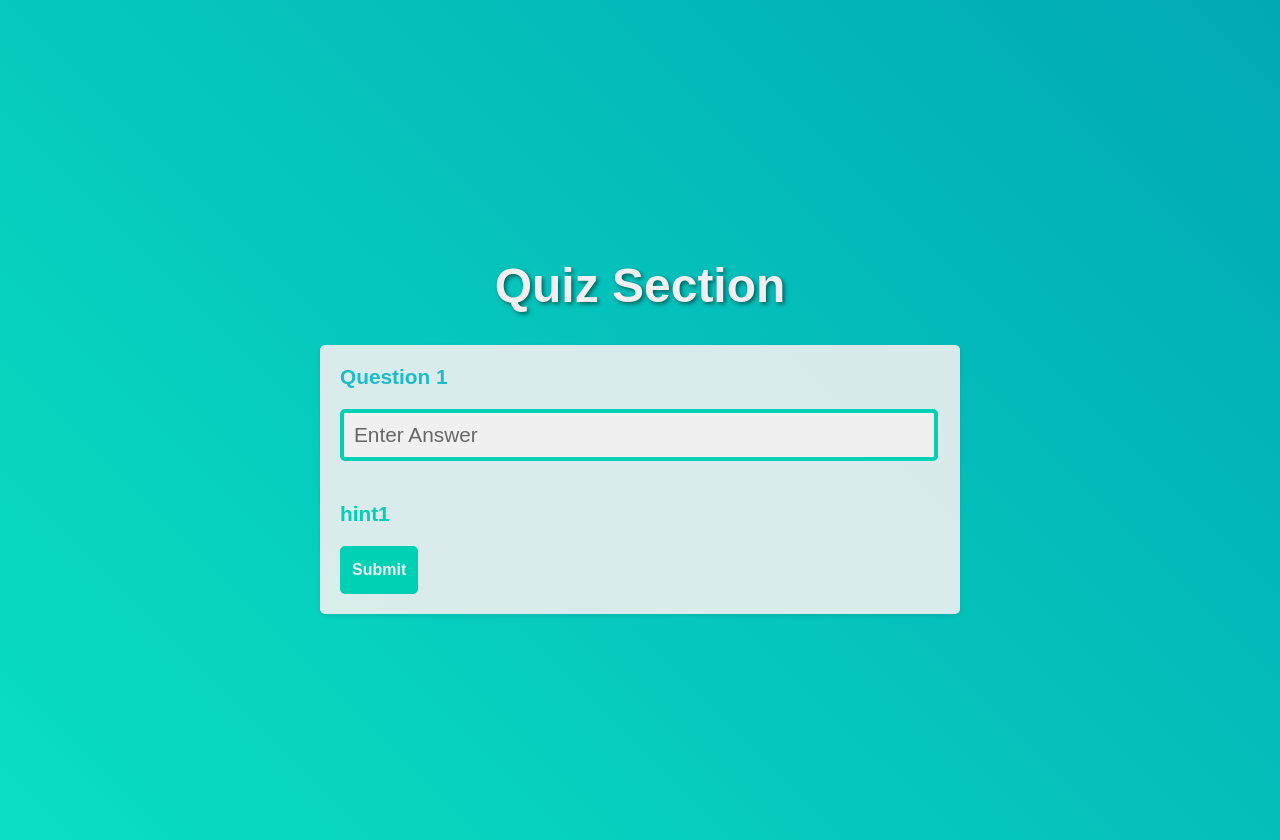
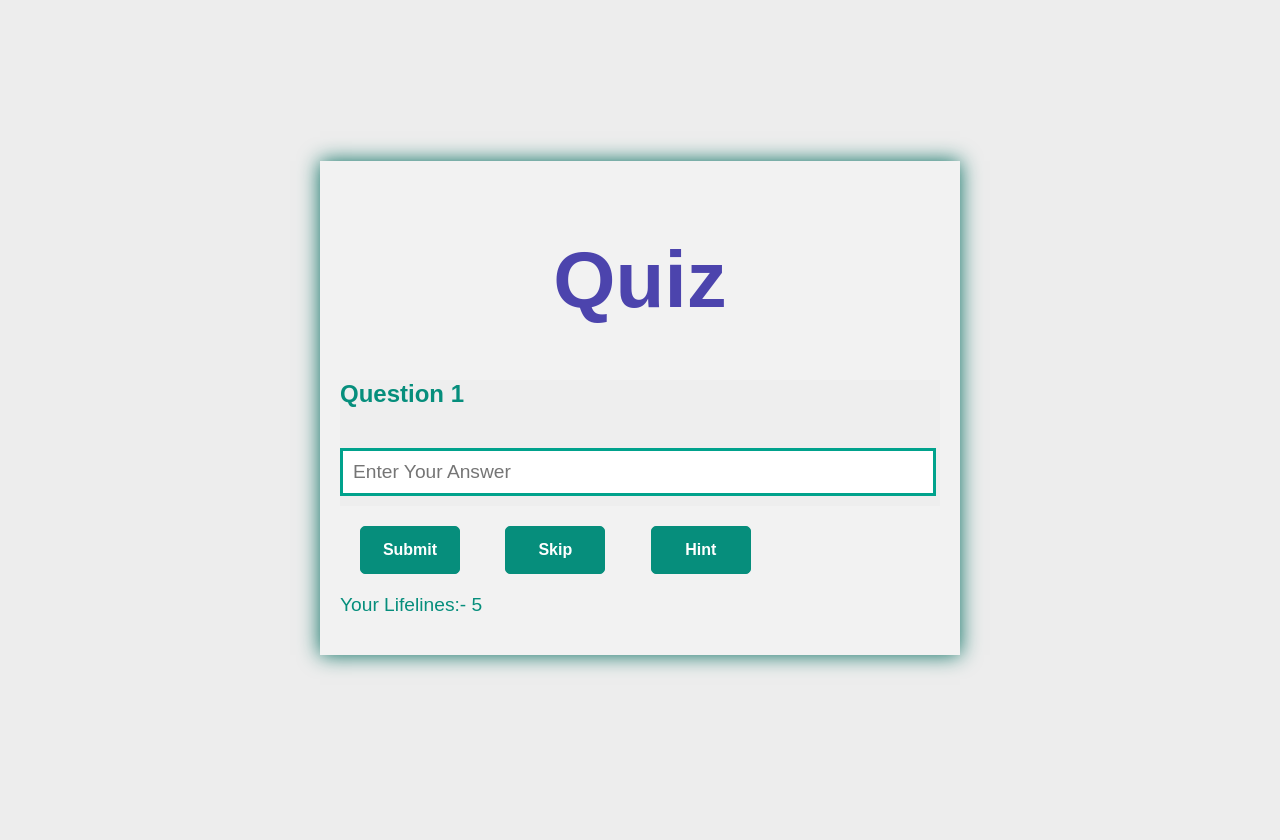
Before and after one commit to CyberTechPro/Techno-Fair-PT, a Node server app: page /quiz in a window 1280 px wide. After the commit the page ends 816 px from the top, so only its background shows below. Run offline with Node 20, Linux system fonts and the light colour scheme; some libraries are stand-ins or nearby versions.

Commit message:
Update quiz.hbs

```diff
--- a/template/views/quiz.hbs
+++ b/template/views/quiz.hbs
@@ -1,187 +1,305 @@
 <!DOCTYPE html>
-<html>
+<html lang="en">
   <head>
+    <meta charset="UTF-8" />
+    <meta name="viewport" content="width=device-width, initial-scale=1.0" />
+    <title>Document</title>
+    <style>
+      * {
+        font-family: "Titillium Web", sans-serif;
+      }
 
-  <style>
       body {
-  font-family: Arial, sans-serif;
-  margin: 0;
-  padding: 20px;
+        background-color: #ededed;
         height: 100vh;
-  background: linear-gradient(45deg, #09dfc2, #00a9b5);
-  background-repeat: no-repeat;
-  background-size: cover;
         display: flex;
         align-items: center;
         justify-content: center;
-  flex-direction: column;
-  filter: brightness(0.9) contrast(1.1);
+      }
+      .conatainer {
+        background-color: #f2f2f2;
+        width: 600px;
+        box-shadow: 0px 0px 20px #046d5f;
+        padding: 20px;
+      }
+      .questioncontainer {
+        background-color: #eeeeee;
+      }
+
+      h1 {
+        font-size: 4rem;
+        text-align: center;
+      }
+
+      #nextBtn {
+        display: none;
+      }
+
+      #correctAnswer {
+        display: none;
+      }
+
+      .btn {
+        background-color: #068e7c;
+        height: 3rem;
+        font-size: 1rem;
+        margin: 20px;
+        width: 100px;
+        padding: 10px;
+        color: #ffffff;
+        font-weight: 600;
+        font-family: "Mulish", sans-serif;
+        border-radius: 5px;
+        border: 1px solid #068e7c;
+        cursor: pointer;
+        transition: 0.3s;
+      }
+
+      .btn:hover {
+        background-color: transparent;
+        color: #068e7c;
+        transform: scale(0.8);
+      }
+
+      input[type="text"] {
+        margin: auto;
+        width: 95%;
+        margin: auto;
+        padding: 10px;
+        margin-bottom: 10px;
+        color: #009984;
+        border: solid 3px #00a28c;
+        font-size: 1.2rem;
+      }
+      input[type="text"]:focus {
+        outline: #068e7c;
+        border: solid 3px #068e7c;
+      }
+
+      .question {
+        font-size: 1.5rem;
+        color: #068e7c;
+        font-weight: 900;
+        padding-bottom: 40px;
       }
 
       h1 {
         text-align: center;
-  color: #fff;
-  font-size: 3rem;
-  text-shadow: 2px 2px 4px rgba(0, 0, 0, 0.5);
+        font-size: 5rem;
+        color: #4c44ad;
+        font-weight: 900;
       }
 
-#quiz-container {
-  max-width: 600px;
-  width: 600px;
-  margin: 0 auto;
-  background-color: rgba(255, 255, 255, 0.9);
-  padding: 20px;
-  border-radius: 5px;
-  box-shadow: 0 2px 5px rgba(0, 0, 0, 0.1);
+      div {
+        color: #068e7c;
+        font-size: 1.2rem;
+      }
+      a {
+        color: white;
+        text-decoration: none;
+      }
+      a:hover {
+        color: #068e7c;
+        text-decoration: none;
       }
 
-.question {
-  margin-bottom: 20px;
-  font-weight: bold;
-  font-size: 1.3rem;
-  color: #28cad9;
+      #back {
+        display: none;
       }
-
-.answer-input {
-  width: 95%;
-  padding: 10px;
-  font-size: 1.3rem;
-  border: 4px solid #09dfc2;
-  border-radius: 5px;
-  margin-bottom: 20px;
-  outline: none;
-  color: #28cad9;
-  font-size: 1.3rem;
-  transition: 0.3s;
-}
-
-.answer-input:focus{
-  border: 4px solid #00a9b5;
-}
-
-.hint{
-  color: #09dfc2;
-  font-size: 1.3rem;
-}
-.submit-button {
-    background-color: #09dfc2;
-        height: 3rem;
-        font-size: 1rem;
-    padding: 10px;
-    color: #ffffff;
-    font-weight: 600;
-    font-family: 'Mulish', sans-serif;
-    border-radius: 5px;
-    border: 2px solid #09dfc2;
-    cursor: pointer;
-    transition: .3s;
-}
-
-.submit-button:hover {
-      background-color: transparent;
-     color: #09dfc2;
-     transform: scale(0.8);
-}
-
-.result {
-  text-align: center;
-  margin-top: 20px;
-  font-weight: bold;
-  font-size: 20px;
-  color: #333;
-}
-
-
-@media  screen and (max-width:480px)and (orientation:portrait) {
-    .quiz-container{
+      @media screen and (max-width: 480px) and (orientation: portrait) {
+        .container {
           width: 280px;
-    }
-    .body{
-      font-size: 2rem;
         }
       }
 
-@media  screen and (max-width:600px)and (orientation:portrait) {
-    .quiz-container{
+      @media screen and (max-width: 600px) and (orientation: portrait) {
+        .container {
           width: 400px;
-    }
-        .body{
-      font-size: 2rem;
         }
       }
 
-@media  screen and (max-width:450px)and (orientation:portrait) {
-    .quiz-container{
+      @media screen and (max-width: 450px) and (orientation: portrait) {
+        .container {
           width: 300px;
         }
-        .body{
-      font-size: 2rem;
       }
-}
-@media  screen and (max-width:370px)and (orientation:portrait) {
-    .quiz-container{
+      @media screen and (max-width: 370px) and (orientation: portrait) {
+        .container {
           width: 270px;
-    }
-        .body{
-      font-size: 2rem;
         }
       }
     </style>
   </head>
   <body>
-  <h1>Quiz Section</h1>
-  <div id="quiz-container"></div>
-
-
+    <div class="conatainer">
+      <h1>Quiz</h1>
+      <div class="questioncontainer">
+        <div class="question" id="question"></div>
+        <input type="text" placeholder="Enter Your Answer" id="answer" />
+        <h3 id="correctAnswer">Hurrah! Correct Answer🎉</h3>
+        <div id="incorrectAnswer"></div>
+        <div id="yourlifelifeline"></div>
+        <div id="score"></div>
+      </div>
+      <div class="buttons">
+        <button class="btn" id="submitBtn">Submit</button>
+        <button class="btn" id="skipBtn">Skip</button>
+        <button class="btn" id="hintBtn">Hint</button>
+        <button class="btn" id="nextBtn">Next</button>
+        <button class="btn" id="back"><a href="">Back</a></button>
+      </div>
+      <div class="hintsus">
+        <div id="hint"></div>
+      </div>
+      <div class="lifelines">
+        <div id="lifelineCount">Your Lifelines:- 5</div>
+        <p id="timer"></p>
+      </div>
+    </div>
     <script>
-
-
-    const quizContainer = document.getElementById('quiz-container');
-    const questions = [
-      { question: 'Question 1', answer: 'answer1', hint: 'hint1' },
-      { question: 'Question 2', answer: 'answer2', hint: 'hint2' },
-      // Add more questions here
+      var questions = [
+        { question: "Question 1", answer: "answer 1", hint: "Hint 1" },
+        { question: "Question 2", answer: "Answer 2", hint: "Hint 2" },
+        { question: "Question 3", answer: "Answer 3", hint: "Hint 3" },
+        { question: "Question 4", answer: "Answer 4", hint: "Hint 4" },
+        { question: "Question 5", answer: "Answer 5", hint: "Hint 5" },
+        { question: "Question 6", answer: "Answer 6", hint: "Hint 6" },
+        { question: "Question 7", answer: "Answer 7", hint: "Hint 7" },
+        { question: "Question 8", answer: "Answer 8", hint: "Hint 8" },
+        { question: "Question 9", answer: "Answer 9", hint: "Hint 9" },
+        { question: "Question 10", answer: "Answer 10", hint: "Hint 10" },
       ];
 
-    let currentQuestion = 0;
-    let score = 0;
+      var currentQuestionIndex = 0;
+      var lifelineCount = 5;
+      var hintUsed = false;
+      var timerInterval;
 
-    function loadQuestion() {
-      const questionData = questions[currentQuestion];
-      const quizHTML = `
-        <div class="question">${questionData.question}</div>
-        <input class="answer-input" placeholder="Enter Answer" type="text" id="answerInput">
-        <h3 class="hint">${questionData.hint}</h3>
-        <button class="submit-button" onclick="checkAnswer()">Submit</button>
-      `;
-      quizContainer.innerHTML = quizHTML;
+      var questionElement = document.getElementById("question");
+      var answerElement = document.getElementById("answer");
+      var submitButton = document.getElementById("submitBtn");
+      var skipButton = document.getElementById("skipBtn");
+      var nextButton = document.getElementById("nextBtn");
+      var hintButton = document.getElementById("hintBtn");
+      var backButton = document.getElementById("back");
+      var lifelineCountElement = document.getElementById("lifelineCount");
+      var timerElement = document.getElementById("timer");
+      var correctAnswerh = document.getElementById("correctAnswer");
+      var incorrectAnswerh = document.getElementById("incorrectAnswer");
+      var hintDisplay = document.getElementById("hint");
+      var scoreDisplay = document.getElementById("score");
+      var yourlifelifeline = document.getElementById("yourlifelifeline");
+      var score = 0;
+      var lifeline = 5;
+
+      function initializeQuiz() {
+        displayQuestion();
+
+        submitButton.addEventListener("click", checkAnswer);
+        skipButton.addEventListener("click", skipQuestion);
+        nextButton.addEventListener("click", nextQuestion);
+        hintButton.addEventListener("click", showHint);
+      }
+
+      function displayQuestion() {
+        questionElement.textContent = questions[currentQuestionIndex].question;
+        answerElement.value = "";
       }
 
       function checkAnswer() {
-      const questionData = questions[currentQuestion];
-      const answerInput = document.getElementById('answerInput');
-      const userAnswer = answerInput.value.trim().toLowerCase();
-      if (userAnswer === questionData.answer.toLowerCase()) {
+        var userAnswer = answerElement.value.trim().toLowerCase();
+        var correctAnswer = questions[currentQuestionIndex].answer;
+        nextButton.style.display = "block";
+        skipButton.style.display = "none";
+        submitButton.style.display = "none";
+        hintButton.style.display = "none";
+
+        if (userAnswer === correctAnswer) {
           score++;
-      }
-      answerInput.value = '';
-      currentQuestion++;
-      if (currentQuestion === questions.length) {
-        showResult();
+          correctAnswerh.style.display = "block";
+          // Award marks or update score
         } else {
-        loadQuestion();
+          lifelineFun();
+          incooreec();
         }
       }
 
-    function showResult() {
-      const resultHTML = `
-        <div class="result">You scored ${score} out of ${questions.length}!</div>
-      `;
-      quizContainer.innerHTML = resultHTML;
+      function incooreec() {
+        incorrectAnswerh.textContent = `Wrong Answer😔. The correct Answer is ${questions[currentQuestionIndex].answer}`;
       }
 
-       console.log(score);
-    loadQuestion();
+      function nextQuestion() {
+        goToNextQuestion();
+        nextButton.style.display = "none";
+        skipButton.style.display = "inline";
+        submitButton.style.display = "inline";
+        hintButton.style.display = "inline";
+        correctAnswerh.style.display = "none";
+        incorrectAnswerh.style.display = "none";
+        hintDisplay.style.display = "none";
+      }
+
+      function lifelineFun() {
+        lifeline--;
+        lifelineCountElement.textContent = `Your Lifelines:- ${lifeline}`;
+        if (lifeline === 0) {
+          yourlifelifeline.textContent = "Oh! Your lifelines are finished";
+          answerElement.style.display = "none";
+          nextButton.style.display = "none";
+          backButton.style.display = "block";
+          questionElement.style.display = "none";
+          submitButton.style.display = "none";
+          skipButton.style.display = "none";
+          hintButton.style.display = "none";
+          timerElement.style.display = "none";
+
+          scoreDisplay.textContent = `You scored ${score}`;
+        } else {
+        }
+      }
+
+      function showHint() {
+        if (hintUsed) {
+          alert("Hint can only be used once every 3 minutes.");
+          return;
+        }
+
+        hintDisplay.textContent = questions[currentQuestionIndex].hint;
+        hintUsed = true;
+        setTimeout(resetHint, 180000);
+      }
+
+      // Reset the hint after 3 minutes
+      function resetHint() {
+        hintDisplay.textContent = "";
+        hintUsed = false;
+      }
+
+      // Skip the current question
+      function skipQuestion() {
+        goToNextQuestion();
+      }
+
+      // Go to the next question
+      function goToNextQuestion() {
+        currentQuestionIndex++;
+
+        if (currentQuestionIndex >= questions.length) {
+          scoreDisplay.textContent = `You scored ${score}`;
+          answerElement.style.display = "none";
+          nextButton.style.display = "none";
+          backButton.style.display = "block";
+          questionElement.style.display = "none";
+          submitButton.style.display = "none";
+          skipButton.style.display = "none";
+          hintButton.style.display = "none";
+          timerElement.style.display = "none";
+        } else {
+          displayQuestion();
+        }
+      }
+
+      initializeQuiz();
     </script>
   </body>
 </html>
```
Lines whose indentation alone changed are shown as unchanged.
